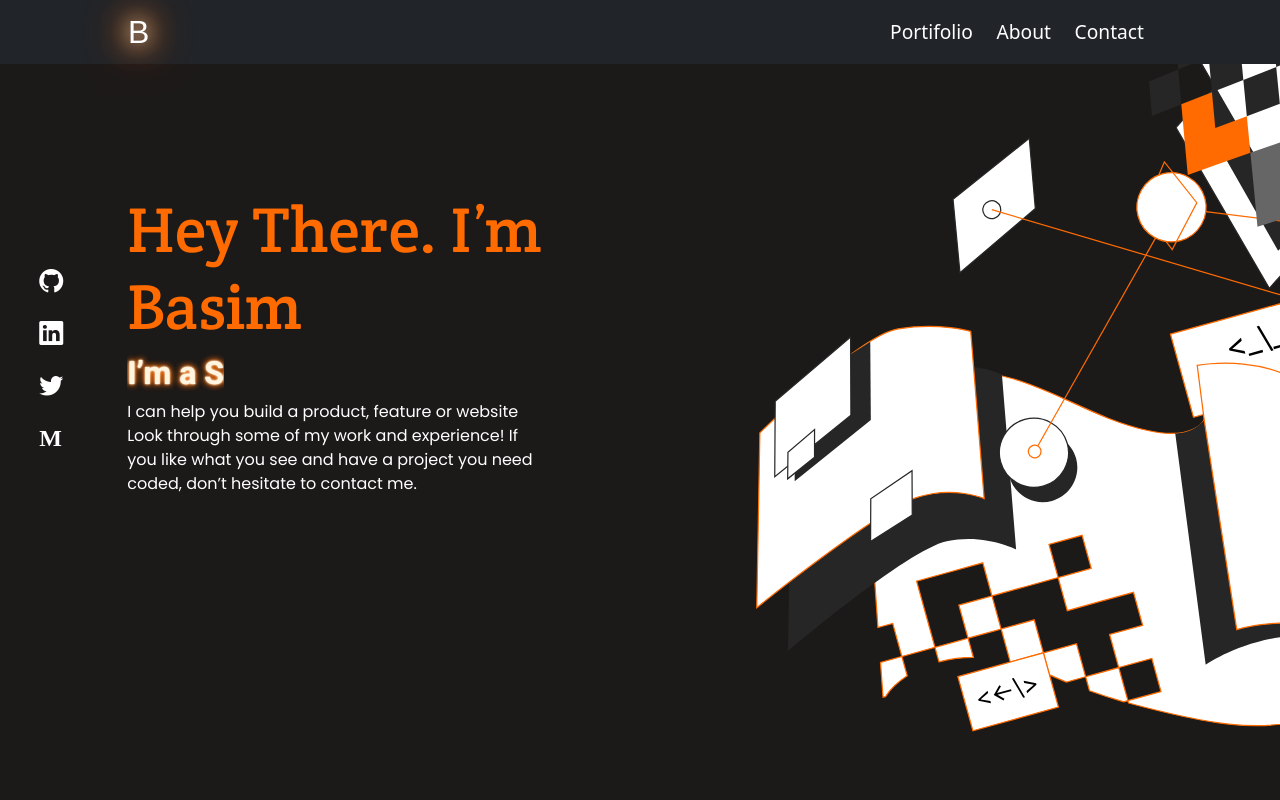
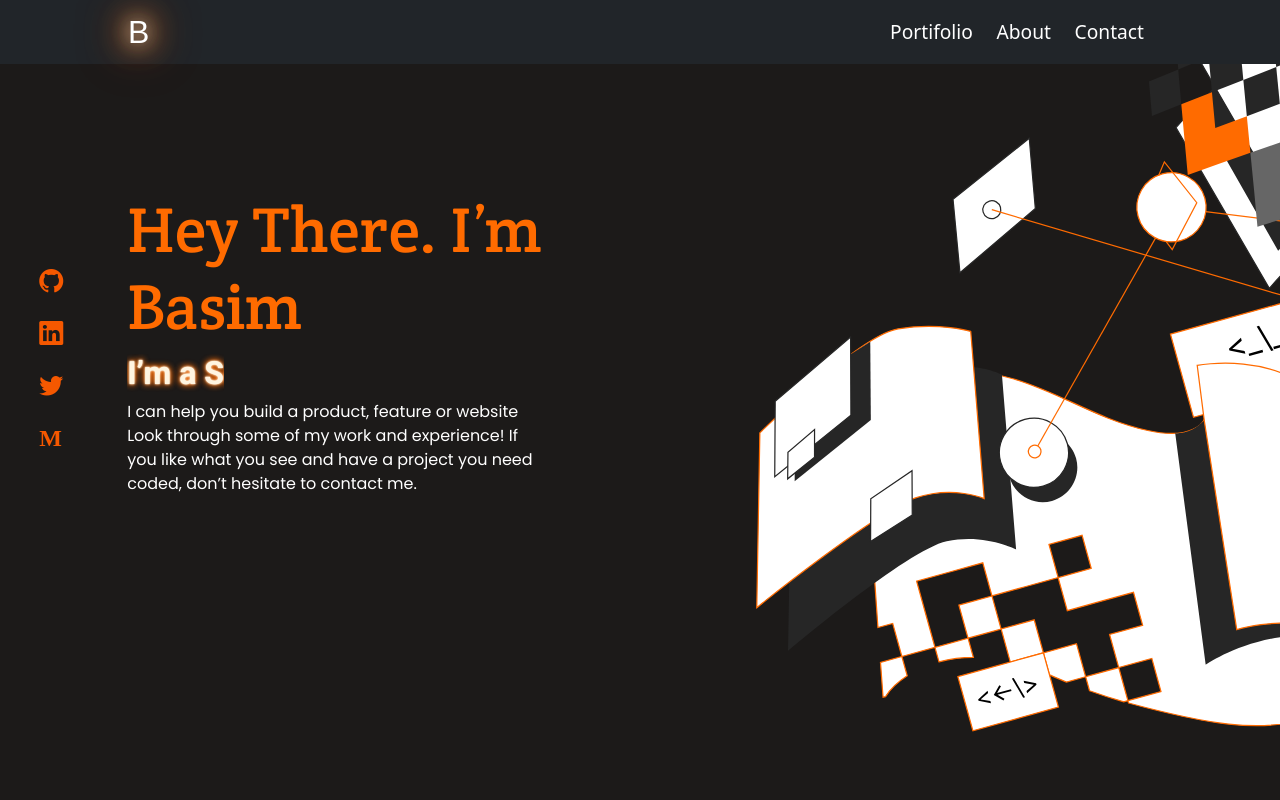
Before and after one commit to ShiroYaksha90/Portfolio-, a website: page index.html in a window 1280 px wide. Shown: the top 800 px of the page. Drawn offline with nearby package versions, Linux system fonts and the light colour scheme; a web font is replaced by a local one.

Commit message:
Update color of social icons and hover effects in styles.css

```diff
--- a/styles.css
+++ b/styles.css
@@ -87,7 +87,7 @@ body {
   text-decoration: none;
   font-size: x-large;
   font-family: 'Times New Roman', Times, serif;
-  color: #fff;
+  color: #f55800;
   font-weight: bolder;
 }
 
@@ -100,8 +100,16 @@ body {
 }
 
 .social > li > a > i {
+  color: #f55800;
+  font-size: x-large;
+}
+
+.social > li > a > i:hover {
   color: #fff;
-  font-size: x-large;
+}
+
+.social > li > a:hover {
+  color: #fff;
 }
 
 .social-footer > li > a {
@@ -846,17 +854,6 @@ button:hover {
     gap: 1em;
   }
 
-  .social > li > a {
-    text-decoration: none;
-    font-size: x-large;
-    font-family: 'Times New Roman', Times, serif;
-    color: #fff;
-  }
-
-  .social > li > a > i {
-    color: #fff;
-    font-size: x-large;
-  }
 
   .text-container {
     padding: 0 10%;
@@ -899,6 +896,7 @@ button:hover {
     display: flex;
     flex-direction: column;
     justify-content: space-between;
+    width: 80%;
   }
 
   .about-flex {
```
